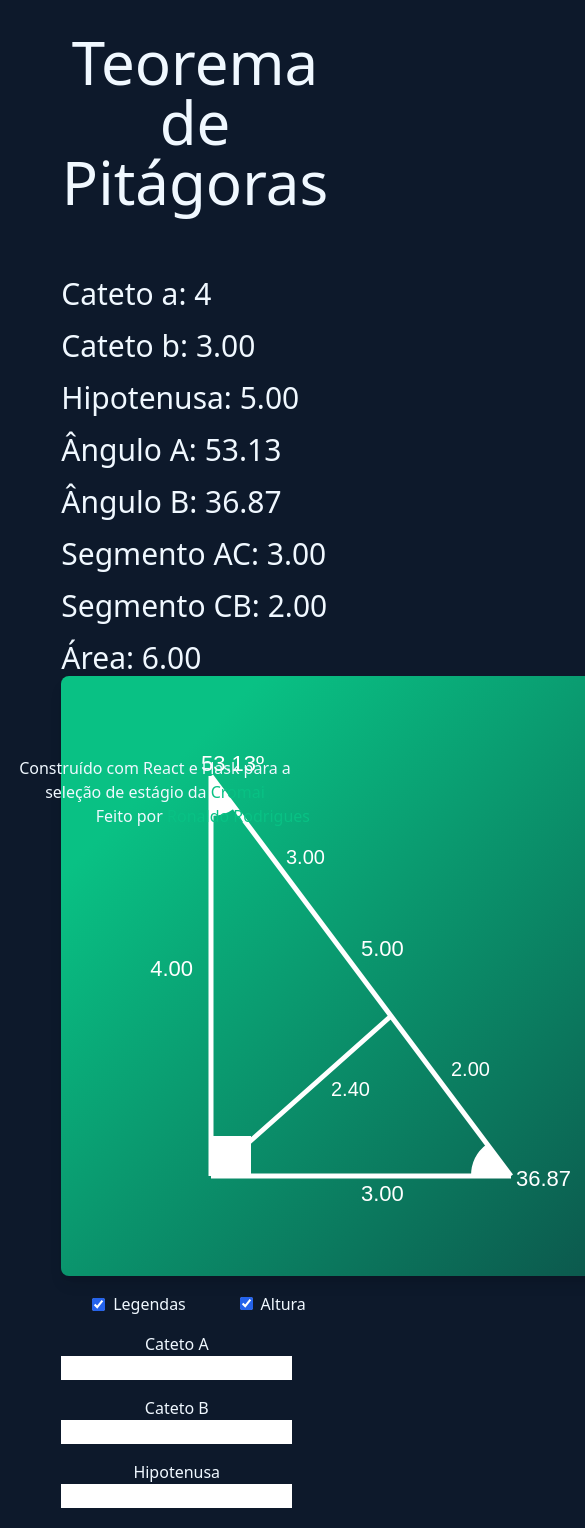
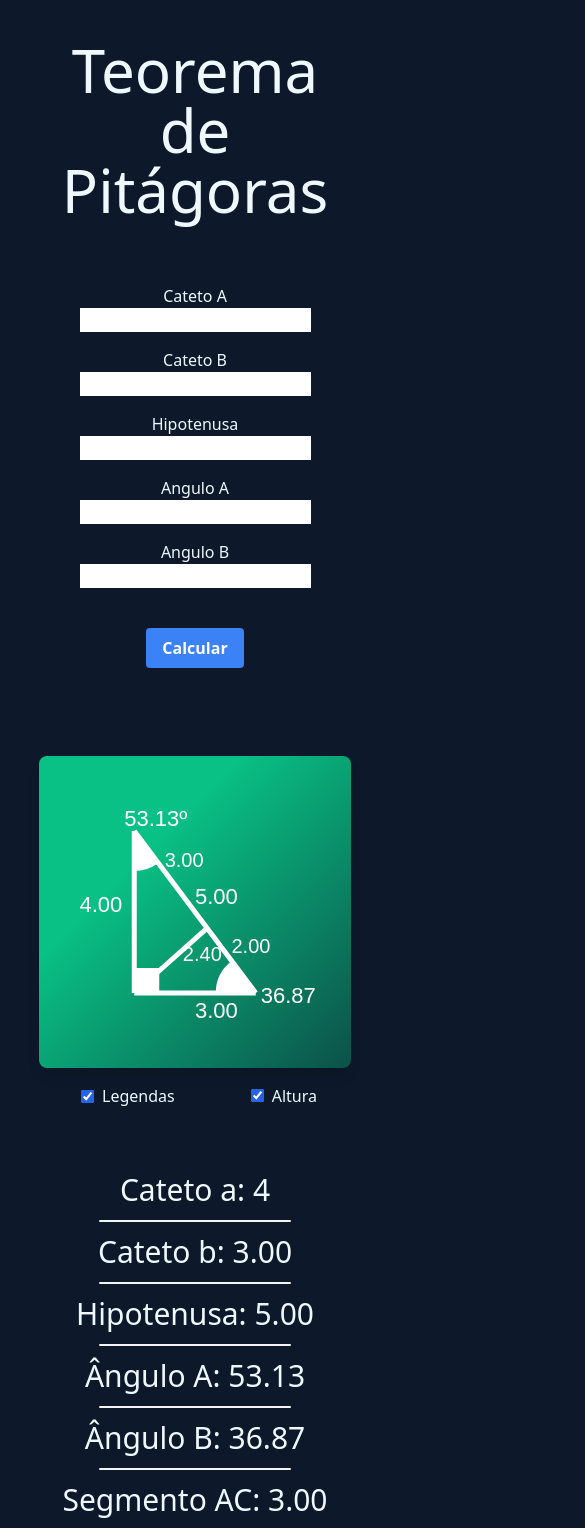
Before and after one commit to ronaldo26rodrigues/calculadora-pitagoras, a React (Vite) app in the folder calculadora-pitagoras/: page / in a window 390 px wide. Shown: the top 1528 px of the page, 585 px wide, since content can reach past the window. Built offline with nearby package versions, Linux system fonts and the light colour scheme.

Commit message:
Adaptativo mobile

```diff
--- a/calculadora-pitagoras/src/App.css
+++ b/calculadora-pitagoras/src/App.css
@@ -1,41 +1,6 @@
 #root {
   max-width: 85vw;
   margin: 0 auto;
-  padding: 2rem;
-  text-align: center;
+  /* padding: 2rem; */
+  /* text-align: center; */
 }
-
-.logo {
-  height: 6em;
-  padding: 1.5em;
-  will-change: filter;
-}
-.logo:hover {
-  filter: drop-shadow(0 0 2em #646cffaa);
-}
-.logo.react:hover {
-  filter: drop-shadow(0 0 2em #61dafbaa);
-}
-
-@keyframes logo-spin {
-  from {
-    transform: rotate(0deg);
-  }
-  to {
-    transform: rotate(360deg);
-  }
-}
-
-@media (prefers-reduced-motion: no-preference) {
-  a:nth-of-type(2) .logo {
-    animation: logo-spin infinite 20s linear;
-  }
-}
-
-.card {
-  padding: 2em;
-}
-
-.read-the-docs {
-  color: #888;
-}
--- a/calculadora-pitagoras/src/App.tsx
+++ b/calculadora-pitagoras/src/App.tsx
@@ -28,26 +28,30 @@ function App() {
     area: 6,
   } as Triangle);
 
+  const screenSize = window.innerWidth
+  console.log(screenSize);
+
+
   return (
-    <div className="justify-center">
+    <div className="justify-center text-center p-2 mt-8">
       <div>
         <h1 className="text-6xl mb-16">
           Teorema de Pitágoras
         </h1>
       </div>
-      <div className="md:flex md:justify-around h-max sm:grid-cols-2">
-        <Results valoresAbsolutos={valoresAbsolutos} />
+      <div className="flex flex-col xl:flex-row sm:justify-between h-max  text-center items-center xl:items-start gap-y-12">
+        <FormCalc setLinhaDestacada={setLinhaDestacada} valoresAbsolutos={valoresAbsolutos} setValoresAbsolutos={setValoresAbsolutos}/>
         <TriangleShape
-          canvasSize={600}
-          canvasPadding={200}
+          canvasSize={screenSize<620?0.8*screenSize:500}
+          canvasPadding={150}
           labelsOn={true}
           alturaOn={true}
           linhaDestacada={linhaDestacada}
           valoresAbsolutos={valoresAbsolutos}
         />
-        <FormCalc setLinhaDestacada={setLinhaDestacada} valoresAbsolutos={valoresAbsolutos} setValoresAbsolutos={setValoresAbsolutos}/>
+        <Results valoresAbsolutos={valoresAbsolutos} />
       </div>
-      <div className="absolute right-20 bottom-4 justify-end flex flex-col items-end">
+      <div className="flex xl:absolute mt-24 align-baseline right-20 bottom-4 justify-end  flex-col xl:items-end xl:text-end">
       <p >Construído com React e Flask para a seleção de estágio da <a href="https://www.cromai.com" className="text-[#09c184]">Cromai</a></p>
       <p className="">Feito por <a href="https://github.com/ronaldo26rodrigues" className="text-[#09c184]">Ronaldo Rodrigues</a></p>
       </div>
--- a/calculadora-pitagoras/src/components/FormCalc.tsx
+++ b/calculadora-pitagoras/src/components/FormCalc.tsx
@@ -29,8 +29,8 @@ export function FormCalc({
     const [errorText, setErrorText] = useState("")
   return (
     <>
-      <div className="w-2/12">
-        <form className="flex flex-col space-y-4">
+      <div className=" flex flex-col w-2/12 items-center">
+        <form className="flex flex-col space-y-4 text-center justify-center">
           <FormInput
             label="Cateto A"
             linha="a"
@@ -105,7 +105,7 @@ export function FormCalc({
 
                 }
             axios
-              .get("http://localhost:5000/calculadora", {
+              .get("http://ronaldo26rodrigues.pythonanywhere.com/calculadora", {
                 params: {
                   catetoA: formValues.catetoA,
                   catetoB: formValues.catetoB,
--- /dev/null
+++ b/calculadora-pitagoras/src/components/HorizontalLine.tsx
@@ -0,0 +1,5 @@
+import React from "react";
+
+export function HorizontalLine() {
+        return <hr className="w-48 h-0.5 mx-auto my-1 bg-gray-100 border-0 rounded dark:bg-gray-700"/>
+}
--- a/calculadora-pitagoras/src/components/Results.tsx
+++ b/calculadora-pitagoras/src/components/Results.tsx
@@ -1,5 +1,6 @@
 import React from "react";
 import { Triangle } from "../models/Triangle";
+import { HorizontalLine } from "./HorizontalLine";
 
 interface ResultsProps {
     valoresAbsolutos: Triangle
@@ -7,14 +8,21 @@ interface ResultsProps {
 
 export function Results({valoresAbsolutos}: ResultsProps) {
     const {altura, anguloA, anguloB, catetoA, catetoB, h1, h2, hipotenusa, area} = valoresAbsolutos
-    return <div className="flex flex-col text-3xl items-start gap-y-4 ">
+    return <div className="flex flex-col text-3xl xl:items-start gap-y-2 ">
         <p className="">Cateto a: {catetoA}</p>
+        <HorizontalLine/>
         <p>Cateto b: {catetoB.toFixed(2)}</p>
+        <HorizontalLine/>
         <p>Hipotenusa: {hipotenusa.toFixed(2)}</p>
+        <HorizontalLine/>
         <p>Ângulo A: {anguloA.toFixed(2)}</p>
+        <HorizontalLine/>
         <p>Ângulo B: {anguloB.toFixed(2)}</p>
+        <HorizontalLine/>
         <p>Segmento AC: {h1.toFixed(2)}</p>
+        <HorizontalLine/>
         <p>Segmento CB: {h2.toFixed(2)}</p>
+        <HorizontalLine/>
         <p>Área: {area.toFixed(2)}</p>
     </div>
 }
--- a/calculadora-pitagoras/src/components/TriangleDraw.ts
+++ b/calculadora-pitagoras/src/components/TriangleDraw.ts
@@ -74,7 +74,7 @@ export function TrianguloDraw({canvas, valoresAbsolutos, valoresRelativos, ponto
     // legendas
     if(labelsOn){
         ctx.textAlign = 'end';
-        ctx.fillText(txtLegenda(valoresAbsolutos.catetoA, 'a'), pontoPartida.x-18,canvasSize/2);
+        ctx.fillText(txtLegenda(valoresAbsolutos.catetoA, 'a'), pontoPartida.x-12,canvasSize/2);
         ctx.textAlign = 'start';
         ctx.fillText(txtLegenda(valoresAbsolutos.anguloA, 'A', true), pontoPartida.x-10,pontoPartida.y-5);
         ctx.fillText(txtLegenda(valoresAbsolutos.anguloB, 'B'), pontoPartida.x+catetoB+5,pontoPartida.y+catetoA+10);
@@ -88,7 +88,7 @@ export function TrianguloDraw({canvas, valoresAbsolutos, valoresRelativos, ponto
         if(alturaOn) ctx.fillText(txtLegenda(valoresAbsolutos.altura, 'h'), pontoPartida.x+(proporcaoHipotenusa/1.5*catetoB), (pontoPartida.y+catetoA)-(((1-proporcaoHipotenusa)/2)*catetoA));
     }
 
-    ctx.fillRect(pontoPartida.x, pontoPartida.y+catetoA-40, 40, 40); // quadrado do ângulo reto
+    ctx.fillRect(pontoPartida.x, pontoPartida.y+catetoA-25, 25, 25); // quadrado do ângulo reto
     ctx.fill();
     ctx.fillStyle = 'red'
     switch (linhaDestacada) {
```
